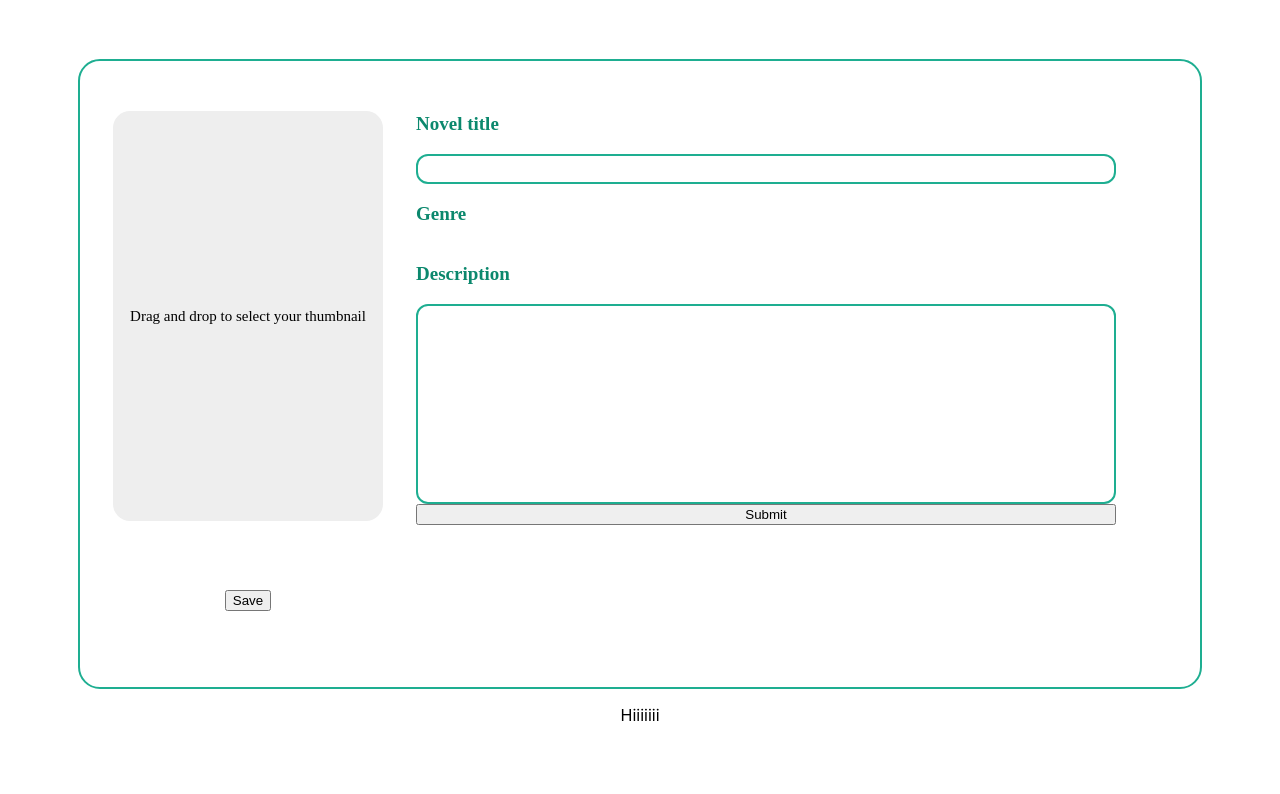
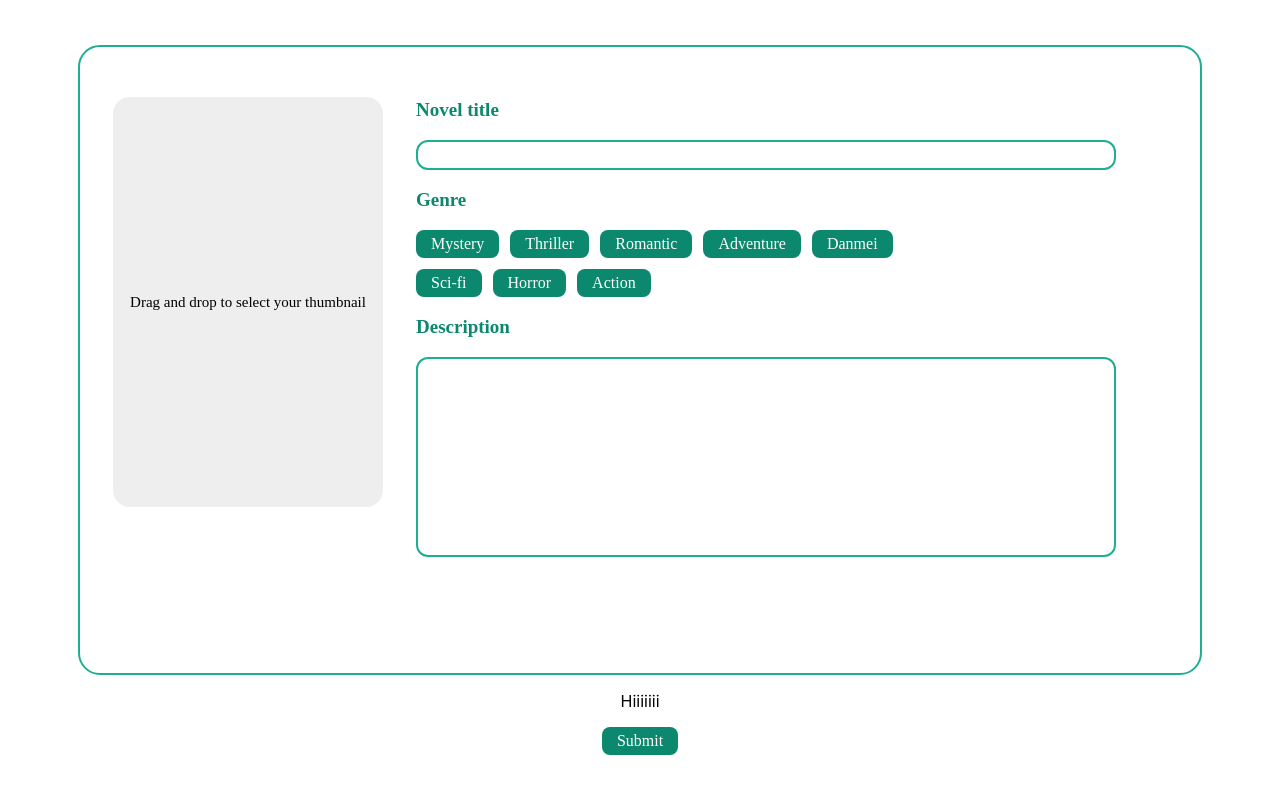
Before and after one commit to DuckDoesStuff/SE101-novelist, a React (Create React App) app in the folder source/: page / in a window 1280 px wide. Shown: the top 794 px of the page. Built offline with nearby package versions, Linux system fonts and the light colour scheme; no server answers; the database is empty.

Commit message:
Added thumb,title,description editting

```diff
--- a/source/package.json
+++ b/source/package.json
@@ -6,6 +6,7 @@
     "@testing-library/jest-dom": "^5.16.5",
     "@testing-library/react": "^13.4.0",
     "@testing-library/user-event": "^13.5.0",
+    "antd": "^5.8.3",
     "firebase": "^10.1.0",
     "react": "^18.2.0",
     "react-dom": "^18.2.0",
--- a/source/src/App.js
+++ b/source/src/App.js
@@ -6,7 +6,7 @@ import EditNovelPage from './pages/EditNovelPage';
 function App() {
   return (
     <div>
-      <EditNovelPage />
+      <EditNovelPage novelID={"custom_key"}/>
     </div>
   );
 }
--- a/source/src/backend-api/API.js
+++ b/source/src/backend-api/API.js
@@ -3,11 +3,12 @@ import {ref, push, set, child, get} from 'firebase/database';
 import { uploadBytesResumable, ref as sRef, getDownloadURL } from 'firebase/storage';
 import {database, storage} from './FirebaseConfig';
 
-const emptyNovel = () => {
+export const emptyNovel = () => {
 	return {
 		id: "",
 		title: "",
 		thumbnail: "",
+		image_path: "",
 		genre: [""],
 		status: "",
 		content: [""],
@@ -18,17 +19,19 @@ const emptyNovel = () => {
 	}
 }
 
-const pushNovel = (novel) => {
+export const pushNovel = (novel, key=null) => {
 	const novelRef = ref(database, 'novels')
 
 	// This will add a new novel to 'novels' with 'custom_key'
-	set(child(novelRef, 'custom_key'), novel)
+	if(key != null)
+		return set(child(novelRef, key), novel)
 
 	// This will add a new novel to 'novels' and Firebase will generate a unique 'push key'
-	//push(novelRef, novel)
+	else
+		return push(novelRef, novel)
 }
 
-const getNovel = (id) => {
+export const getNovel = (id) => {
 	const novelRef = ref(database, 'novels/' + id)
 	return new Promise((resolve, reject) => {
 		get(novelRef)
@@ -36,6 +39,8 @@ const getNovel = (id) => {
 			if (snapshot.exists()) {
 				const data = snapshot.val();
 				resolve(data)
+			} else {
+				resolve(emptyNovel())
 			}
 		})
 		.catch((error) => {
@@ -68,7 +73,9 @@ export const uploadImage = (selectedFile) => {
 			async () => {
 				try {
 					const downloadURL = await getDownloadURL(uploadTask.snapshot.ref);
-					resolve(downloadURL)
+					// const filePath = downloadURL.split(storage.app.options.storageBucket)[1];
+					const filePath = selectedFile.name;
+					resolve({downloadURL, filePath})
 				}
 				catch (error) {
 					console.error("Error while fetching URL: ", error)
--- /dev/null
+++ b/source/src/components/Button/Button.css
@@ -0,0 +1,23 @@
+.button {
+    background: var(--background-01);
+    color: var(--text);
+    border-radius: 8px;
+    border-style: none;
+    padding: 5px 15px;
+    font-size: 16px;
+    transition: all 0.1s ease;
+    width: fit-content;
+
+    font-family: 'REM';
+    font-weight: 300;
+}
+
+.button:hover {
+    background: var(--background-02);
+    cursor: pointer;
+}
+
+.toggled {
+    background: var(--background-02);
+    color: var(--text);
+}
--- /dev/null
+++ b/source/src/components/Button/Button.js
@@ -0,0 +1,11 @@
+import React from 'react';
+import './Button.css'
+
+function Button(props) {
+    const {children, onClick, id, toggled} = props
+    return (
+        <button key={id} className={`button ${toggled ? 'toggled' : ''}`} onClick={onClick}>{children}</button>
+    );
+};
+
+export default Button
--- a/source/src/components/EditNovel/EditNovel.css
+++ b/source/src/components/EditNovel/EditNovel.css
@@ -61,6 +61,15 @@
 
 .input-box:focus {
 	outline: none;
-	box-shadow: 0 0 1px 0.5px var(--background-01ư),
+	box-shadow: 0 0 1px 0.5px var(--background-01),
 				0 0 2px 1px var(--background-02);
 }
+
+.genre-list {
+	display:flex;
+	flex-direction: row;
+	flex-wrap: wrap;
+	align-content: space-around;
+	gap: 11px;
+	width: 70%;
+}
--- a/source/src/components/EditNovel/EditNovel.js
+++ b/source/src/components/EditNovel/EditNovel.js
@@ -1,52 +1,15 @@
-import React, { useState, useEffect } from "react";
+import React from "react";
 import NovelDropImage from "../NovelDropImage/NovelDropImage";
-import { uploadImage } from "../../backend-api/API";
+import Button from "../Button/Button";
 import "./EditNovel.css";
 
-const EditNovel = () => {
-  const [selectedFile, setSelectedFile] = useState(null);
-  const [title, setTitle] = useState("");
-  const [description, setDescription] = useState("");
-  const [img, setImg] = useState([]);
-
-  useEffect(() => {
-    // Revoke the data uris to avoid memory leaks
-    return () => (file => URL.revokeObjectURL(file.preview));
-  }, [img]);
-
-  // Dummy function to test uploadImage
-  const confirmUpload = () => {
-    if(selectedFile !== null)
-      uploadImage(selectedFile).then((url) => console.log(url))
-  };
-
-  const handleDrop = (acceptedFiles) => {
-    // Set the selected file first then after hitting 'Save' we will upload
-    setSelectedFile(acceptedFiles[0]);
-
-    // Set the preview image
-    setImg(Object.assign(acceptedFiles[0], {preview: URL.createObjectURL(acceptedFiles[0])})
-    );
-  };
-
-  const handleTitle = (e) => {
-    setTitle(e.target.value);
-  };
-
-  const handleDescription = (e) => {
-    setDescription(e.target.value);
-  };
-
-  const submitNovel = () => {
-    console.log(title, description, selectedFile.name);
-  };
-
+const EditNovel = (props) => {
   return (
     <div className="edit-novel">
       <div className="edit-novel-image">
-        <NovelDropImage onDrop={handleDrop} className="novel-drop-image" img={img.preview} />
-        <button onClick={confirmUpload}>Save</button>
+        <NovelDropImage onDrop={props.handleDrop} className="novel-drop-image" img={props.preview} />
       </div>
+
       <div className="edit-novel-input">
         <div>
         <p className="text">Novel title</p>
@@ -55,11 +18,22 @@ const EditNovel = () => {
           className="input-box"
           style={{ fontSize: "17px" }}
           maxLength={60}
-          onChange={handleTitle}
+          onChange={props.handleTitle}
+          value={props.title}
         />
         </div>
 
+        <div>
         <p className="text">Genre</p>
+          <div className="genre-list">
+            {props.buttons.map((buttonName) => (
+              <Button id={buttonName}
+                      children={buttonName}
+                      onClick={() => props.handleGenreClick(buttonName)}
+                      toggled={props.genre.includes(buttonName)}/>
+            ))}
+          </div>
+        </div>
 
         <div>
         <p className="text">Description</p>
@@ -68,11 +42,11 @@ const EditNovel = () => {
           className="input-box"
           style={{ height: "200px" }}
           maxLength={500}
-          onChange={handleDescription}
+          onChange={props.handleDescription}
+          value={props.description}
         />
         </div>
 
-        <button onClick={submitNovel}>Submit</button>
       </div>
     </div>
   );
--- a/source/src/pages/EditNovelPage.js
+++ b/source/src/pages/EditNovelPage.js
@@ -1,13 +1,163 @@
-import React from "react";
+import React, { useState, useEffect } from "react";
 import EditNovel from "../components/EditNovel/EditNovel";
 import EditChapter from "../components/EditChapter/EditChapter";
+import { message } from "antd";
+import Button from "../components/Button/Button";
+import { uploadImage, pushNovel, emptyNovel, getNovel } from "../backend-api/API";
+import { storage } from "../backend-api/FirebaseConfig";
+import { deleteObject, ref } from "firebase/storage";
 import "../styles/EditNovelPage.css";
 
-const EditNovelPage = () => {
+const EditNovelPage = (props) => {
+  const [selectedFile, setSelectedFile] = useState("");
+  const [title, setTitle] = useState("");
+  const [description, setDescription] = useState("");
+  const [imagePath, setImagePath] = useState("");
+  const [thumbnail, setThumbnail] = useState("");
+  const [img, setImg] = useState({ preview: "" });
+  const [genre, setGenre] = useState([]);
+
+  // Fetch novel data from backend
+  const fetchNovel = (novelID) => {
+    // fetch novel data from backend
+    // set novel data
+
+    getNovel(novelID)
+    .then((data) => {
+      setTitle(data.title);
+      setDescription(data.description);
+      setImagePath(data.image_path);
+      setThumbnail(data.thumbnail);
+      setImg({preview: data.thumbnail});
+      setGenre(data.genre);
+    })
+  }
+
+  const uploadMessage = (content, type, duration) => {
+    messageApi.destroy();
+    messageApi.open({
+      content: content,
+      type: type,
+      duration: duration,
+      style: {
+        marginTop: '20px',
+      }
+    })
+  }
+
+  useEffect(() => {
+    return () => fetchNovel(props.novelID);
+  }, [props.novelID])
+
+
+  useEffect(() => {
+    // Revoke the data uris to avoid memory leaks
+    return () => (file => URL.revokeObjectURL(file.preview));
+  }, [img]);
+
+  const handleDrop = (acceptedFiles) => {
+    // Set the selected file first then after hitting 'Save' we will upload
+    setSelectedFile(acceptedFiles[0]);
+
+    // Set the preview image
+    setImg(Object.assign(acceptedFiles[0], {preview: URL.createObjectURL(acceptedFiles[0])})
+    );
+  };
+
+  const handleTitle = (e) => {
+    setTitle(e.target.value);
+  };
+
+  const handleGenreClick = (buttonName) => {
+    // If genre is already selected, remove it from the list
+    // Else add it to the list
+    if(genre.includes(buttonName)) {
+      setGenre(genre.filter((genre) => genre !== buttonName));
+    } else {
+      setGenre([...genre, buttonName]);
+    }
+  }
+
+  const handleDescription = (e) => {
+    setDescription(e.target.value);
+  };
+
+  const [messageApi, notificationHolder] = message.useMessage();
+  const submitNovel = () => {
+    var message = "", type = "error", duration = 2;
+    if(!title)
+      message = "You need to fill out the title";
+    else if(!description)
+      message = "You need to fill out the description";
+    else if(!img.preview)
+      message = "You need to upload an image";
+    else if(genre.length < 1)
+      message = "You need to select at least one genre";
+    else {
+      message = "Uploading novel";
+      type = "loading";
+    }
+    uploadMessage(message, type, duration);
+
+    if(type === "loading") {
+      var newNovel = emptyNovel();
+      newNovel.title = title;
+      newNovel.description = description;
+      newNovel.genre = genre;
+      newNovel.image_path = imagePath;
+      newNovel.thumbnail = thumbnail;
+
+      // Completely new novel
+      if(newNovel.image_path === "" && newNovel.thumbnail === "" && selectedFile !== null) {
+        uploadImage(selectedFile).then((result) => {
+          newNovel.thumbnail = result.downloadURL;
+          setThumbnail(result.downloadURL);
+          newNovel.image_path = result.filePath;
+          setImagePath(result.filePath);
+
+          pushNovel(newNovel, props.novelID)
+          uploadMessage("Successfully uploaded", "success", duration);
+        });
+      }
+      // Update novel with new thumbnail
+      else if(newNovel.image_path !== "" && newNovel.thumbnail !== "" && selectedFile !== null) {
+        deleteObject(ref(storage, newNovel.image_path)).then(() => {
+          uploadImage(selectedFile).then((result) => {
+            newNovel.thumbnail = result.downloadURL;
+            setThumbnail(result.downloadURL);
+            newNovel.image_path = result.filePath;
+            setImagePath(result.filePath);
+
+            pushNovel(newNovel, props.novelID)
+            uploadMessage("Successfully uploaded", "success", duration);
+          });
+        });
+      }
+      // Update novel with old thumbnail
+      else if (newNovel.image_path !== "" && newNovel.thumbnail !== "" && selectedFile === null) {
+        pushNovel(newNovel, props.novelID)
+        uploadMessage("Successfully uploaded", "success", duration);
+      }
+    }
+  };
+
+  const buttons = ["Mystery", "Thriller", "Romantic", "Adventure", "Danmei", "Sci-fi", "Horror", "Action"];
   return (
     <div className="edit-novel-page">
-      <EditNovel />
+      {notificationHolder}
+      <EditNovel  handleDrop={handleDrop}
+                  preview={img.preview}
+                  handleTitle={handleTitle}
+                  title={title}
+                  handleGenreClick={handleGenreClick}
+                  buttons={buttons}
+                  genre={genre}
+                  handleDescription={handleDescription}
+                  description={description}
+                  />
+
       <EditChapter />
+      <Button children="Submit" onClick={submitNovel}/>
     </div>
   );
 };
```
Also changed, not shown: 1 other file (tests, documents, lock files or other folders).
